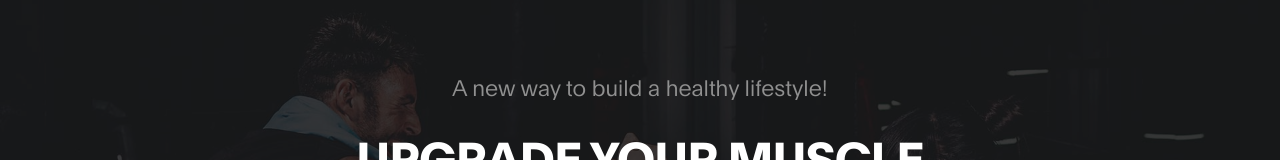
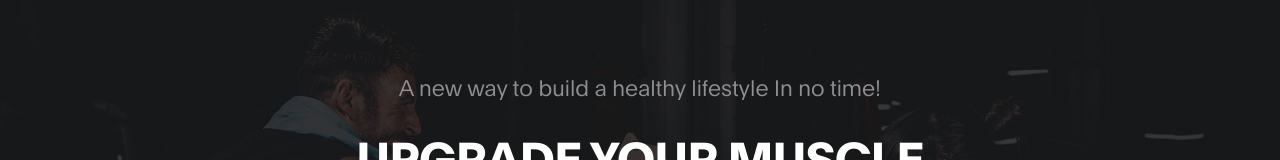
Before and after one commit to ianfranko/Functional-Studio, a plain HTML site: page index.html in a window 1280 px wide. Shown: the part 220-380 px from the top of the page. Drawn offline with Linux system fonts and the light colour scheme.

Commit message:
addin acontainer

```diff
--- a/index.html
+++ b/index.html
@@ -78,7 +78,7 @@
                          <div class="col-lg-8 col-md-10 mx-auto col-12">
                               <div class="hero-text mt-5 text-center">
 
-                                    <h6 data-aos="fade-up" data-aos-delay="300">A new way to build a healthy lifestyle!</h6>
+                                    <h6 data-aos="fade-up" data-aos-delay="300">A new way to build a healthy lifestyle In no time!</h6>
 
                                     <h1 class="text-white" data-aos="fade-up" data-aos-delay="500">Upgrade your muscle power at Delani Studio</h1>
 
```
